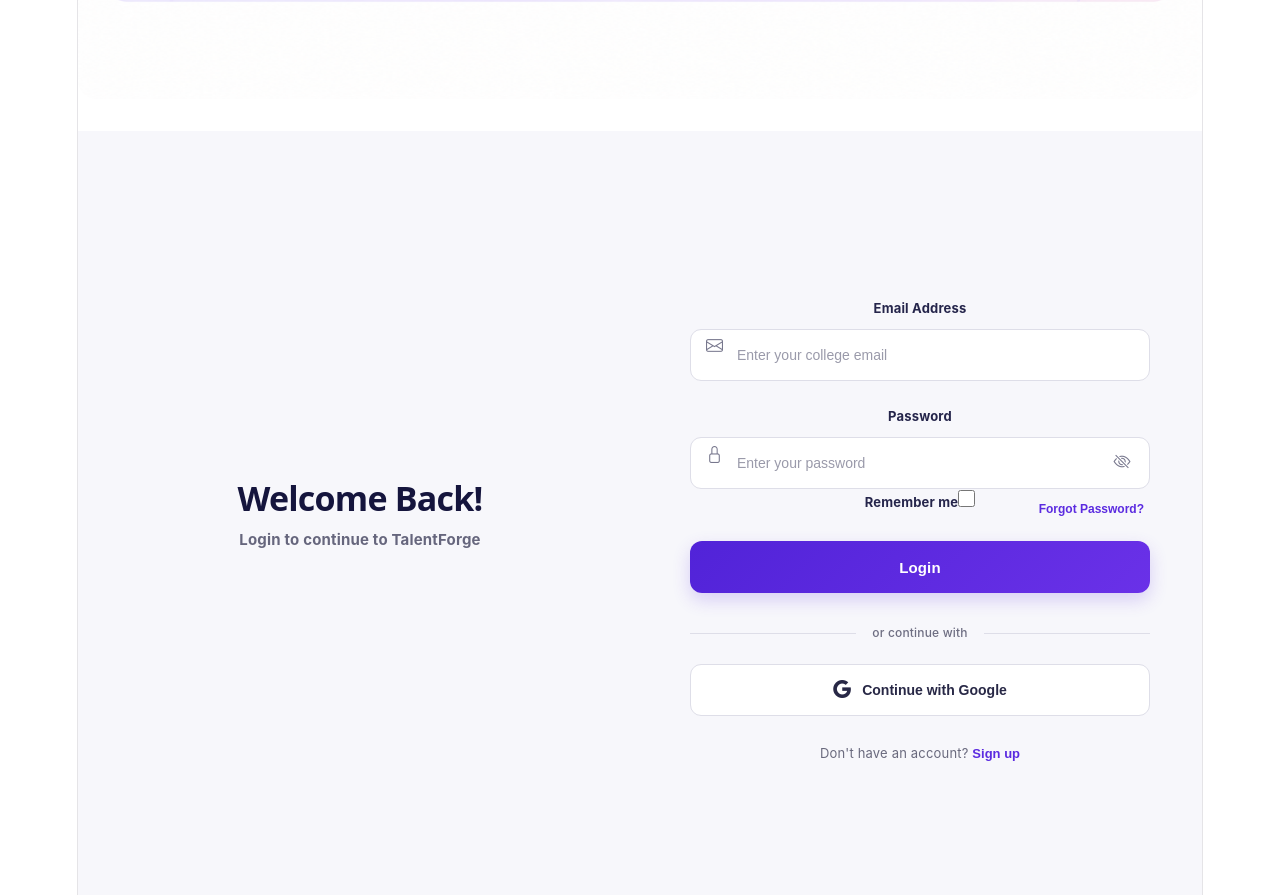
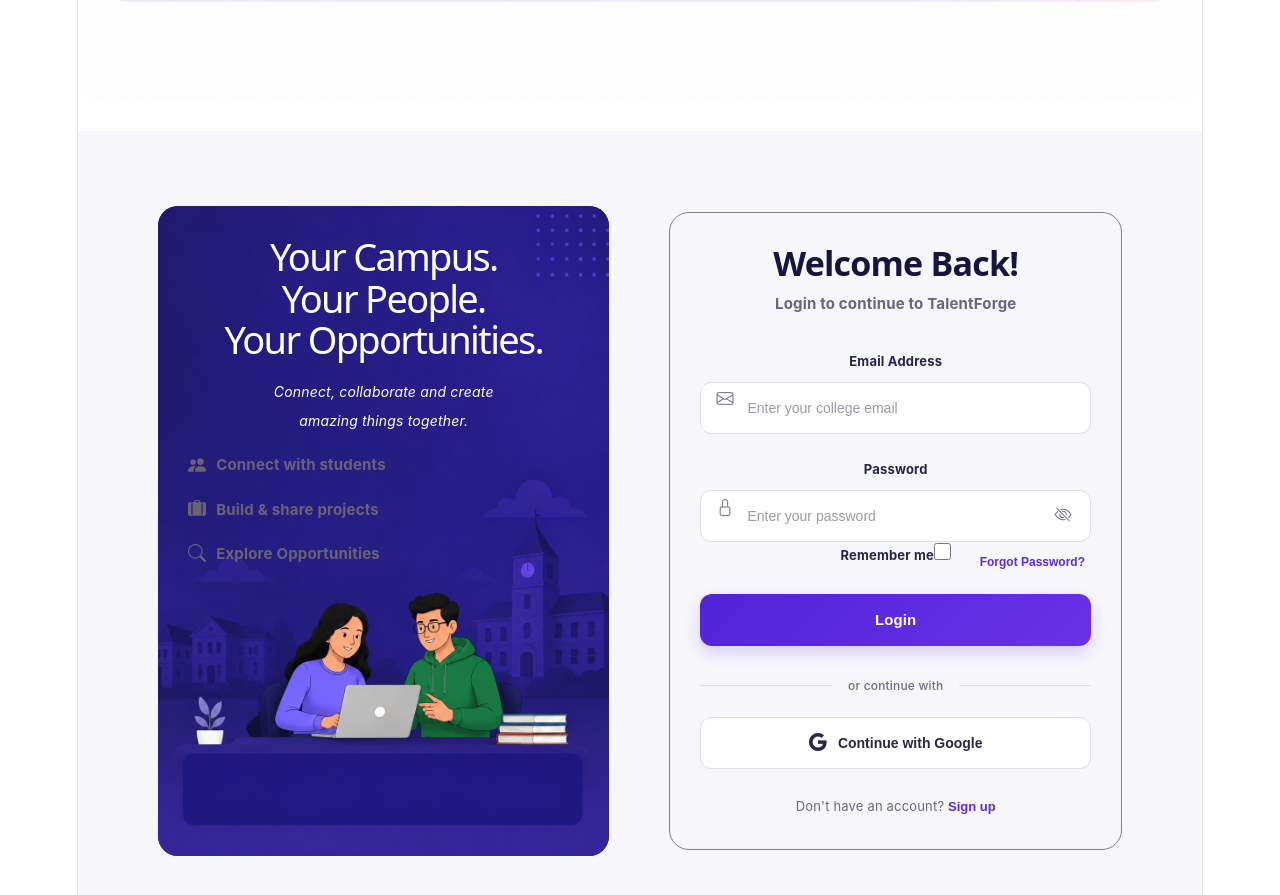
Before and after one commit to Ayush-thakur07/TalentForge, a React (Vite) app: page / in a window 1280 px wide. Shown: the part 1560-2455 px from the top of the page. Built offline with nearby package versions, Linux system fonts and the light colour scheme.

Commit message:
Enhanced the login page

```diff
--- a/src/assets/Components/Authentication/Login/Login.css
+++ b/src/assets/Components/Authentication/Login/Login.css
@@ -6,10 +6,11 @@
     min-height: 100vh;
     width: 100%;
     display: flex;
-    justify-content: center;
+    flex-direction: row;
+    justify-content: space-between;
     align-items: center;
-    gap: 100px;
-    padding: 40px 24px;
+    gap: 60px;
+    padding: 40px 80px;
     background: #f7f7fb;
     font-family: Inter, -apple-system, BlinkMacSystemFont, "Segoe UI", sans-serif;
 }
@@ -345,3 +346,77 @@
     accent-color: #5b2be0;
     cursor: pointer;
 }
+.card {
+    width: 100%;
+    max-width: 460px;
+    height: 650px;
+    border-radius: 20px;
+    background-color: #241E68;
+    position: relative;
+    overflow: hidden;
+    padding: 30px;
+}
+
+.card img {
+    position: absolute;
+    width: 100%;
+    height: 100%;
+    object-fit: cover;
+    top: 0;
+    left: 0;
+}
+.card-content {
+    position: relative;
+    z-index: 1;
+    height: 100%;
+}
+
+.card h1 {
+    margin: 0;
+    color: white;
+    font-size: clamp(26px, 3.2vw, 38px);
+    line-height: 1.1;
+}
+.card-description {
+    margin-top: 18px;
+}
+
+.card-description p {
+    margin: 3px 0;
+    font-size: 14px;
+}
+.feature {
+    margin-top: 18px;
+}
+
+.feature-title {
+    display: flex;
+    align-items: center;
+    gap: 10px;
+}
+
+.feature-title i {
+    font-size: 18px;
+}
+
+.feature-title span {
+    font-size: 15px;
+    font-weight: 700;
+}
+
+.feature p {
+    margin: 5px 0 0 28px;
+    font-size: 12px;
+    line-height: 1.4;
+}
+
+.card p {
+    color: white;
+}
+.login-box {
+    width: 100%;
+    max-width: 460px;
+    border: 1px solid gray;
+    border-radius: 20px;
+    padding: 30px;
+}
--- a/src/assets/Components/Authentication/Login/Login.jsx
+++ b/src/assets/Components/Authentication/Login/Login.jsx
@@ -4,6 +4,7 @@
 import "./Login.css";
 import {useState}from "react";
 import {auth} from "../../../../config/firebase";
+import background from "../../../Background_image.png";
 function Login(){
     const [show,setshow]=useState(false);
     const a = new GoogleAuthProvider();
@@ -68,6 +69,37 @@
     }
     return(
         <div className="data">
+            <div className="card">
+                <img src={background} alt="" />
+                <div className="card-content">
+                    <h1>Your Campus.</h1>
+                    <h1>Your People.</h1>
+                    <h1>Your Opportunities.</h1>
+                    <div className="card-description">
+                        <p><i>Connect, collaborate and create</i></p>
+                        <p><i>amazing things together.</i></p>
+                    </div>
+                    <div className="feature">
+                        <div className="feature-title">
+                            <i className="bi bi-people-fill"></i>
+                            <span>Connect with students</span>
+                        </div>
+                    </div>
+                    <div className="feature">
+                        <div className="feature-title">
+                            <i className="bi bi-suitcase-lg-fill"></i>
+                            <span>Build & share projects</span>
+                        </div>
+                    </div>
+                    <div className="feature">
+                        <div className="feature-title">
+                            <i className="bi bi-search"></i>
+                            <span>Explore Opportunities</span>
+                        </div>
+                    </div>
+                </div>
+                </div>
+            <div className="login-box">
                 <div className="head">
                     <h1>Welcome Back!</h1>
                     <p><b>Login to continue to TalentForge</b></p>
@@ -103,6 +135,7 @@
                     </form>
                 </div>
             </div>
+        </div>
     );
 }
 export default Login;
```
Also changed, not shown: src/assets/Background_image.png (added). Lines whose indentation alone changed are shown as unchanged.
